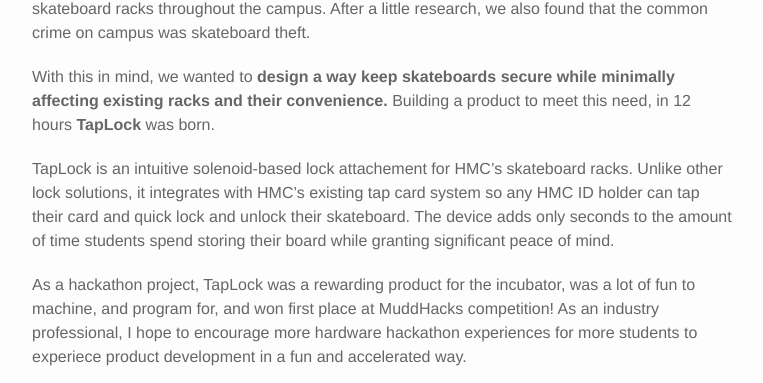
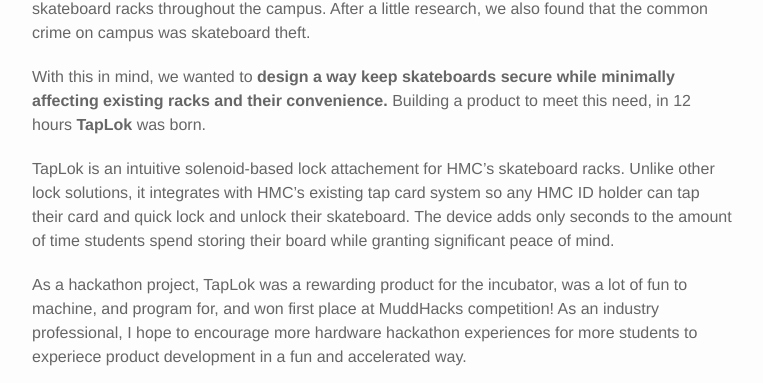
Before and after one commit to sopyu/sopyu.github.io, a Jekyll site: the page built from _portfolio/6_project.markdown, in a window 1280 px wide and 1195 px high. Shown: the part 706-1089 px from the top of the window, without its empty margins (258-1021 px from the left). Built offline with Jekyll 4.4.1, drawn with Linux system fonts in a browser that asks for light colours; nearby versions of some CDN libraries.

Commit message:
spelling changes

```diff
--- a/_portfolio/6_project.markdown
+++ b/_portfolio/6_project.markdown
@@ -16,11 +16,11 @@ MuddHacks is a unique competition at Harvey Mudd College that twists the traditi
 
 In 2018, my team noticed that nearly everybody at HMC used some sort of wheels to get to class - usually skateboards. Yet at the same time, almost everyone left their boards unattended at skateboard racks throughout the campus. After a little research, we also found that the common crime on campus was skateboard theft.
 
-With this in mind, we wanted to <b> design a way keep skateboards secure while minimally affecting existing racks and their convenience. </b> Building a product to meet this need, in 12 hours <b> TapLock </b> was born.
+With this in mind, we wanted to <b> design a way keep skateboards secure while minimally affecting existing racks and their convenience. </b> Building a product to meet this need, in 12 hours <b> TapLok </b> was born.
 
-TapLock is an intuitive solenoid-based lock attachement for HMC's skateboard racks. Unlike other lock solutions, it integrates with HMC's existing tap card system so any HMC ID holder can tap their card and quick lock and unlock their skateboard. The device adds only seconds to the amount of time students spend storing their board while granting significant peace of mind.
+TapLok is an intuitive solenoid-based lock attachement for HMC's skateboard racks. Unlike other lock solutions, it integrates with HMC's existing tap card system so any HMC ID holder can tap their card and quick lock and unlock their skateboard. The device adds only seconds to the amount of time students spend storing their board while granting significant peace of mind.
 
-As a hackathon project, TapLock was a rewarding product for the incubator, was a lot of fun to machine, and program for, and won first place at MuddHacks competition! As an industry professional, I hope to encourage more hardware hackathon experiences for more students to experiece product development in a fun and accelerated way.
+As a hackathon project, TapLok was a rewarding product for the incubator, was a lot of fun to machine, and program for, and won first place at MuddHacks competition! As an industry professional, I hope to encourage more hardware hackathon experiences for more students to experiece product development in a fun and accelerated way.
 
 
 <!--
```
